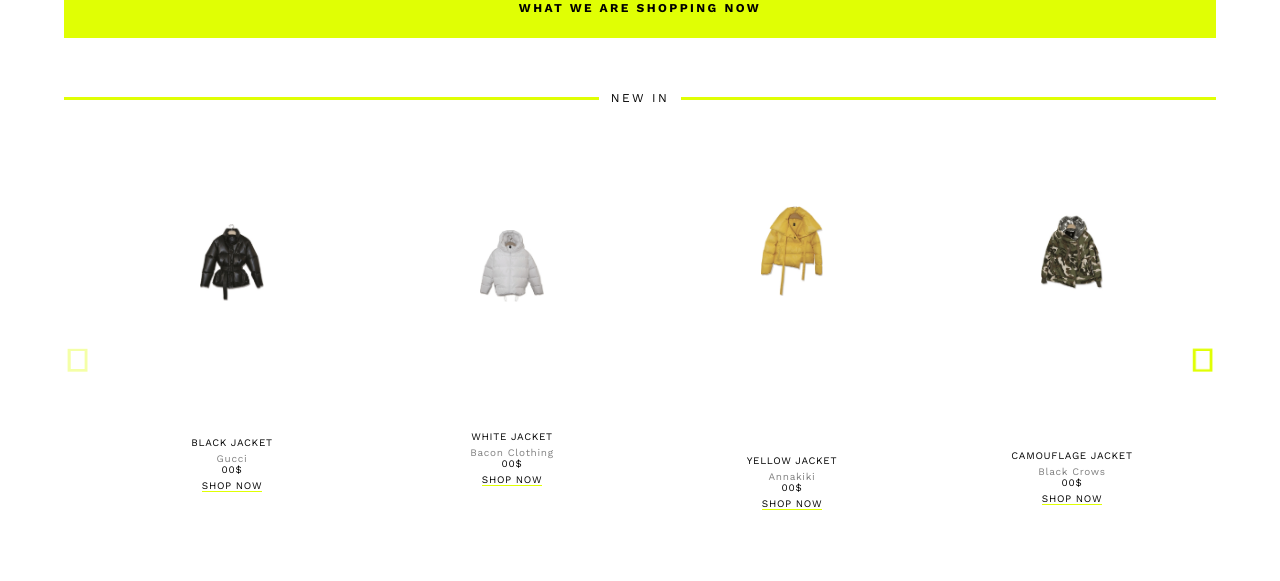
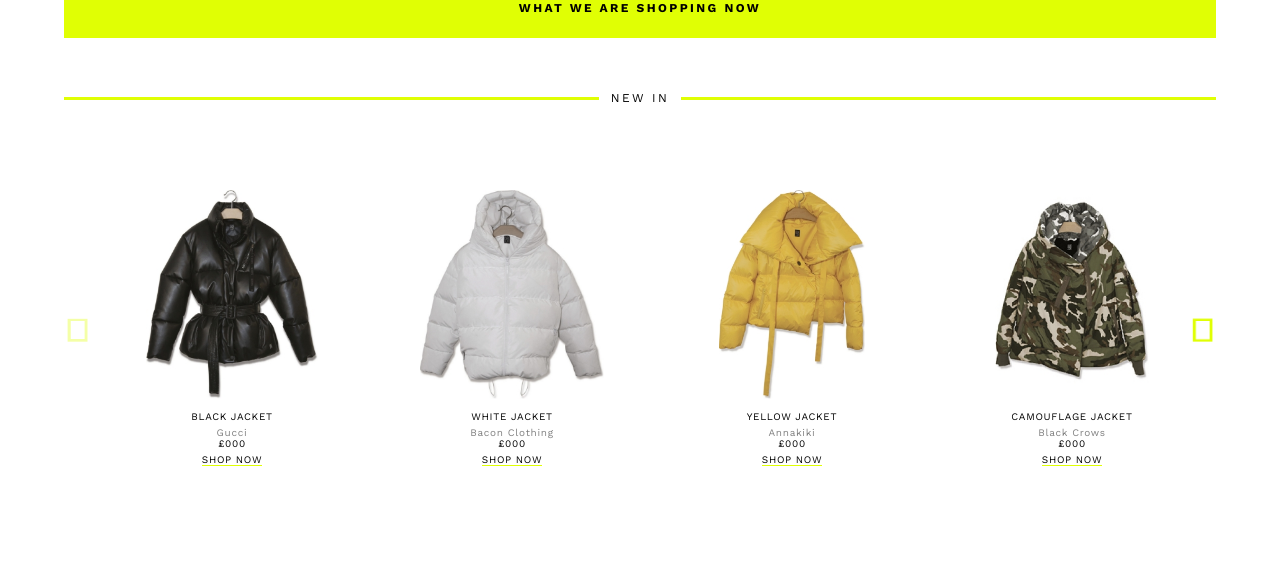
Before and after one commit to ditasmer/koibird-web, a plain HTML site: page index.html in a window 1280 px wide. Shown: the part 692-1273 px from the top of the page. After the commit the page ends 1250 px from the top, so only its background shows below. Drawn offline with nearby package versions, Linux system fonts and the light colour scheme.

Commit message:
product image style

```diff
--- a/index.html
+++ b/index.html
@@ -95,7 +95,7 @@
                         <p class="detail">black jacket
                         </p>
                         <p class="brand">Gucci</p>
-                        <p class="price">00$</p>
+                        <p class="price">£000</p>
                         <div class="cart">
                             <a href="#">shop now</a>
                         </div>
@@ -111,7 +111,7 @@
                         <p class="detail">white jacket
                         </p>
                         <p class="brand">Bacon Clothing</p>
-                        <p class="price">00$</p>
+                        <p class="price">£000</p>
                         <div class="cart">
                             <a href="#">shop now</a>
                         </div>
@@ -127,7 +127,7 @@
                         <p class="detail">yellow jacket
                         </p>
                         <p class="brand">Annakiki</p>
-                        <p class="price">00$</p>
+                        <p class="price">£000</p>
                         <div class="cart">
                             <a href="#">shop now</a>
                         </div>
@@ -143,7 +143,7 @@
                         <p class="detail">camouflage jacket
                         </p>
                         <p class="brand">Black Crows</p>
-                        <p class="price">00$</p>
+                        <p class="price">£000</p>
                         <div class="cart">
                             <a href="#">shop now</a>
                         </div>
@@ -159,7 +159,7 @@
                         <p class="detail">black jacket
                         </p>
                         <p class="brand">Gucci</p>
-                        <p class="price">00$</p>
+                        <p class="price">£000</p>
                         <div class="cart">
                             <a href="#">shop now</a>
                         </div>
@@ -178,6 +178,7 @@
 
 
 
+
     </div>
 
 
--- a/styles.css
+++ b/styles.css
@@ -29,9 +29,8 @@ body {
         /* border: 1px solid rgba(187, 187, 187, 0.40); */
         }
         .img-box img{
-            height: auto;
-            max-width: 60%;
-            max-height: 60%;
+            max-width: 70%;
+            max-height: 300px;
             margin-bottom: 10px;
         }
         .slider-box:hover{
@@ -202,7 +201,7 @@ ul {
     background: white;
     height: 50px;
     padding-top: 60px;
-    padding-bottom: 30px;
+    padding-bottom: 0px;
     display: flex;
     align-items: center;
     text-align: center;
```
